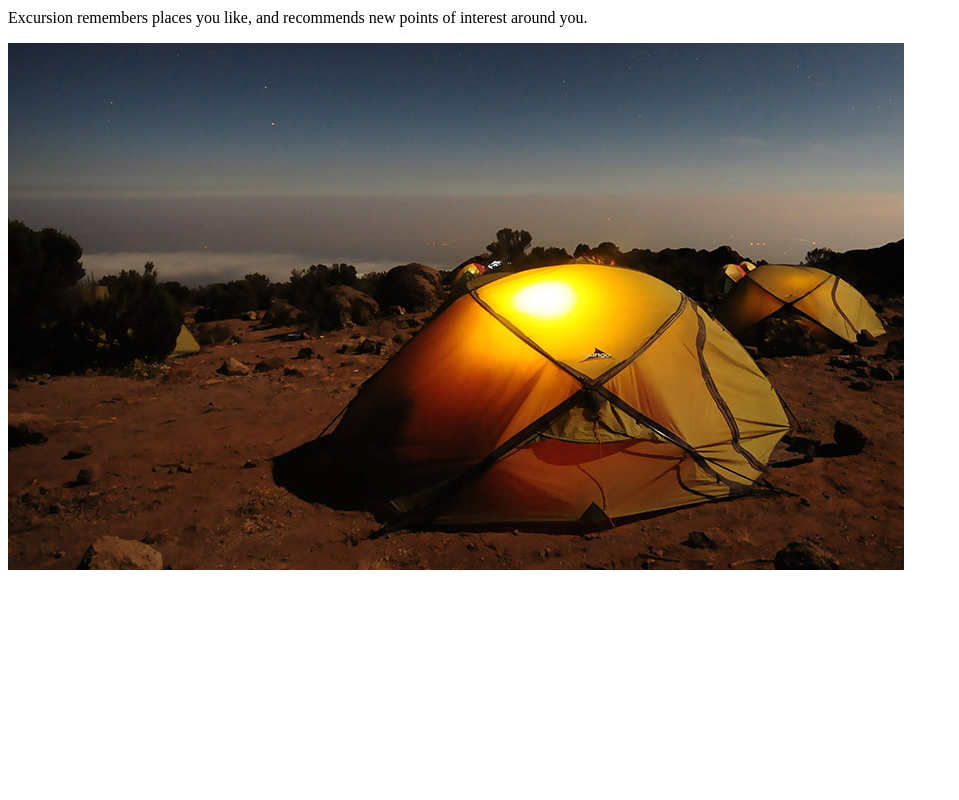
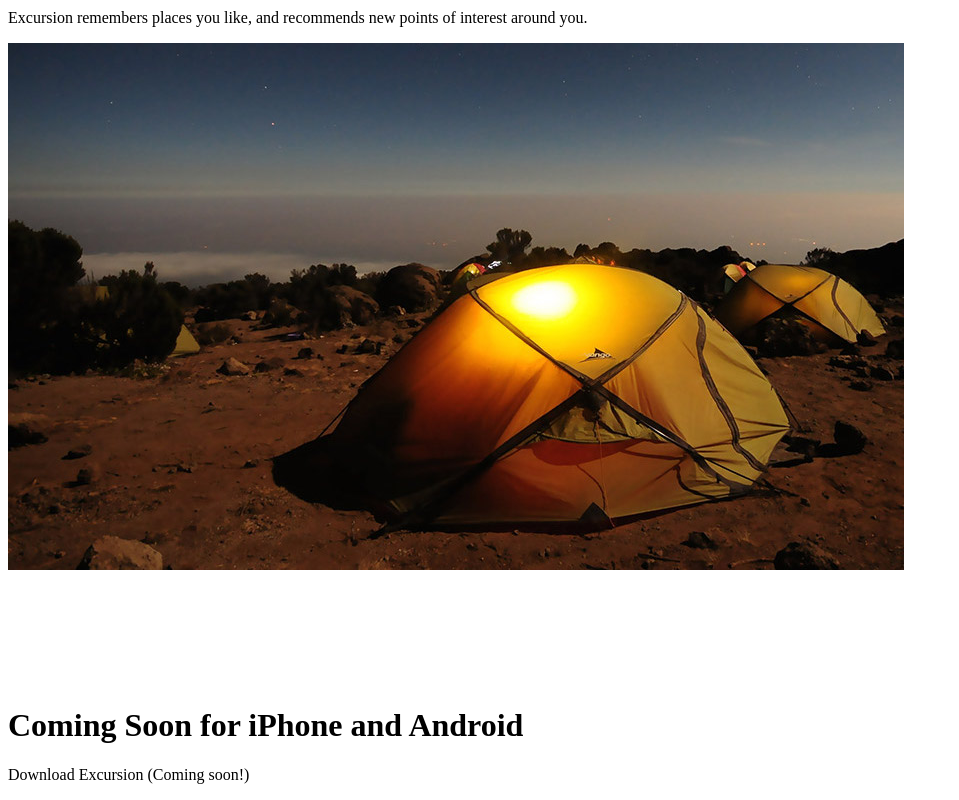
Before and after one commit to winston3141/excursion, a plain HTML site: page index.html in a window 1280 px wide. Shown: the part 339-1139 px from the top of the page, without its empty margins (0-959 px from the left). Before the commit the page ends 1033 px from the top, so only its background shows below. Drawn offline with Linux system fonts and the light colour scheme.

Commit message:
finished HTML structure

```diff
--- a/index.html
+++ b/index.html
@@ -27,10 +27,10 @@
       <br />
       <img src="./resources/images/phone.png" />
     </div>
-
-
-
-
+    <div id="Coming_Soon">
+      <h1>Coming Soon for iPhone and Android</h1>
+      <p>Download Excursion (Coming soon!)</p>
+    </div>
 
   </body>
 </html>
```
